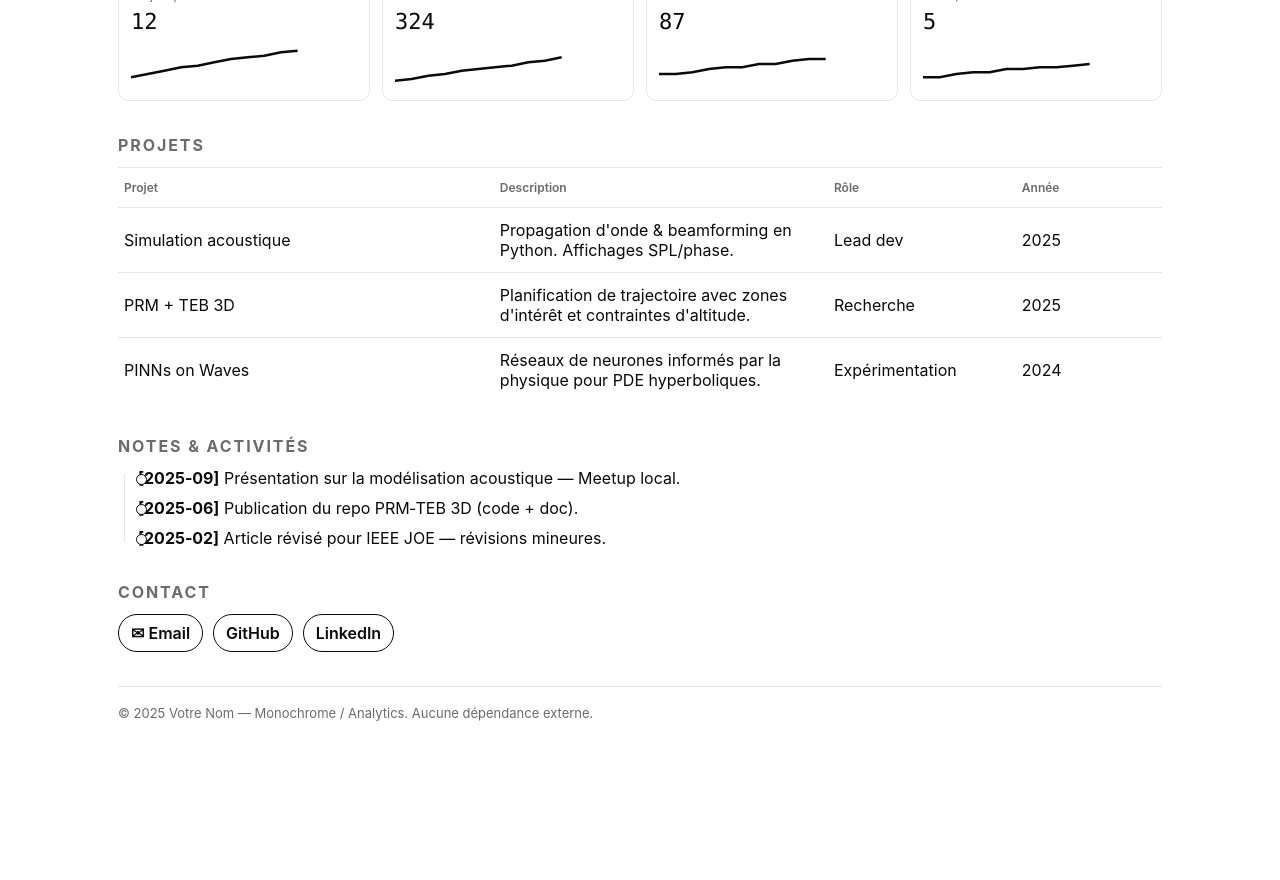
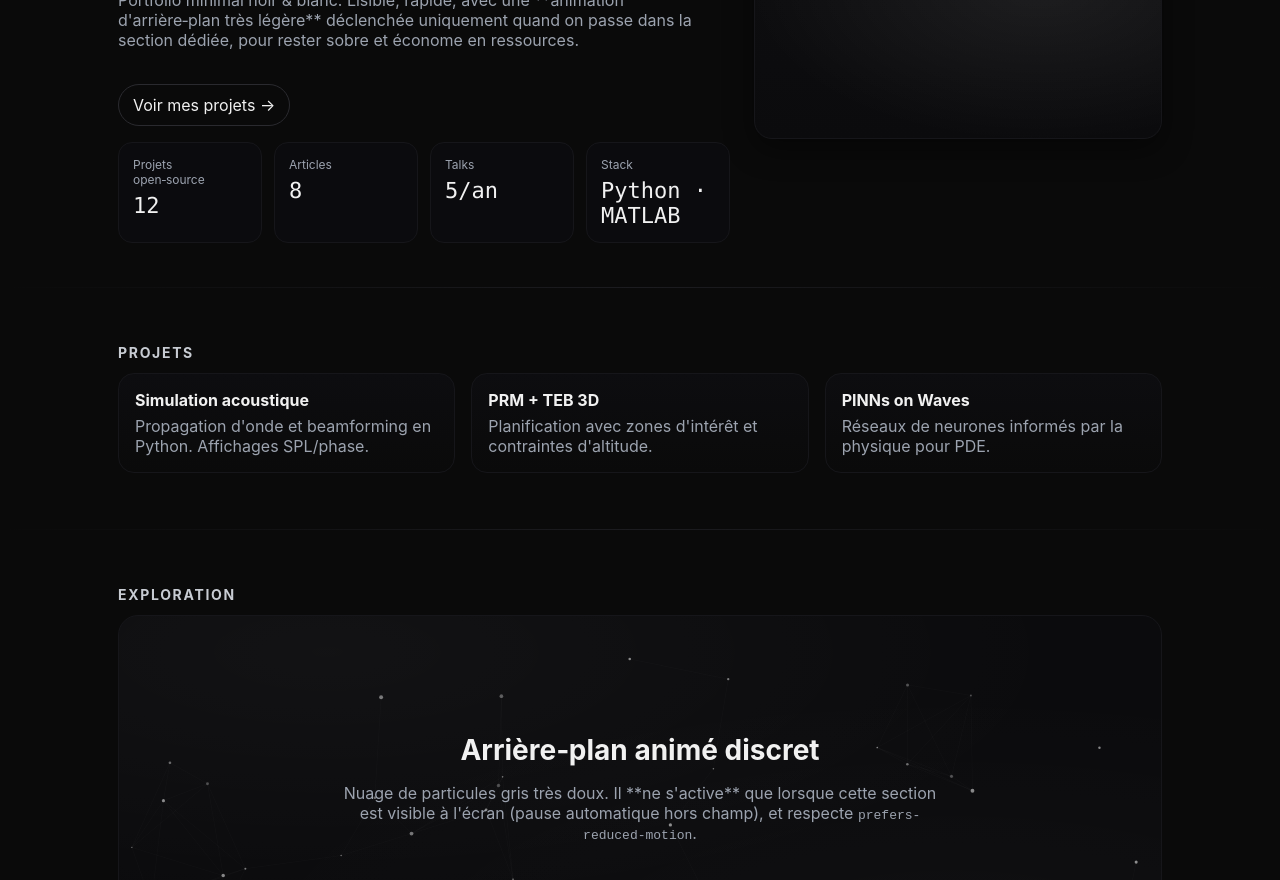
Before and after one commit to antoinbl/antoinbl.github.io, a plain HTML site: page index.html in a window 1280 px wide. Shown: the part 278-1158 px from the top of the page. Before the commit the page ends 1027 px from the top, so only its background shows below. Drawn offline with Linux system fonts and the light colour scheme.

Commit message:
Update index3.html

```diff
--- a/index.html
+++ b/index.html
@@ -4,197 +4,254 @@
   <meta charset="utf-8" />
   <meta name="viewport" content="width=device-width, initial-scale=1" />
   <title>Votre Nom — Portfolio</title>
-  <meta name="description" content="Portfolio minimaliste, style analytics, noir & blanc." />
+  <meta name="description" content="Site minimal noir, texte blanc/gris, avec légère animation d'arrière-plan au scroll." />
   <style>
-    /* ========= Variables & Reset ========= */
     :root{
-      --bg:#ffffff;          /* fond principal */
-      --fg:#0a0a0a;          /* texte principal */
-      --muted:#6b6b6b;       /* texte secondaire */
-      --line:#e6e6e6;        /* traits légers */
-      --accent:#000000;      /* éléments interactifs */
-      --radius:14px;         /* rayons légers */
+      --bg:#0a0a0a;         /* noir profond */
+      --bg-soft:#0e0e10;    /* noir légèrement plus clair */
+      --fg:#f1f1f1;         /* texte principal */
+      --muted:#9ca3af;      /* texte secondaire */
+      --line:#1a1a1d;       /* séparateurs */
+      --accent:#ffffff;     /* détails interactifs, blancs */
+      --radius:18px;
+      --shadow:0 10px 30px rgba(0,0,0,.45);
+      --sans: Inter, system-ui, -apple-system, Segoe UI, Roboto, Helvetica, Arial, sans-serif;
       --mono: ui-monospace, SFMono-Regular, Menlo, Monaco, Consolas, "Liberation Mono", "Courier New", monospace;
-      --sans: Inter, system-ui, -apple-system, Segoe UI, Roboto, Helvetica, Arial, sans-serif;
-    }
-    @media (prefers-color-scheme: dark){
-      :root{ --bg:#0a0a0a; --fg:#f5f5f5; --muted:#a8a8a8; --line:#222; --accent:#fff; }
     }
     *{box-sizing:border-box}
     html,body{margin:0;padding:0;background:var(--bg);color:var(--fg);font-family:var(--sans);}
     a{color:inherit;text-decoration:none}
     img{max-width:100%;display:block}
+    ::selection{background:#ffffff14}
 
-    /* ========= Layout ========= */
+    /* ===== Layout ===== */
     .wrap{max-width:1100px;margin:0 auto;padding:28px}
-    header.site{display:flex;align-items:center;justify-content:space-between;gap:16px;padding:8px 0;border-bottom:1px solid var(--line)}
-    .brand{font-weight:700;letter-spacing:.4px}
-    nav{display:flex;gap:18px}
-    nav a{color:var(--muted)}
-    nav a:hover{color:var(--fg)}
+    .divider{height:1px;background:linear-gradient(90deg,transparent,#1c1c20,transparent);margin:28px 0}
 
-    .grid{display:grid;grid-template-columns:repeat(12,1fr);gap:16px}
-    .card{border:1px solid var(--line);border-radius:var(--radius);padding:18px}
+    /* ===== Nav ===== */
+    .nav{position:sticky;top:0;z-index:20;backdrop-filter:saturate(120%) blur(10px);background:linear-gradient(180deg,#0a0a0acc,#0a0a0a88);border-bottom:1px solid #111}
+    .nav-inner{display:flex;align-items:center;justify-content:space-between;gap:16px;padding:12px 28px}
+    .brand{font-weight:700;letter-spacing:.04em}
+    .links{display:flex;gap:18px}
+    .links a{color:var(--muted)}
+    .links a:hover{color:var(--fg)}
 
-    /* ========= Hero ========= */
-    .hero{margin-top:22px}
-    .hero .title{font-size:clamp(24px,4vw,42px);line-height:1.1;margin:0 0 10px}
-    .hero .lead{color:var(--muted);max-width:60ch}
+    /* ===== Hero ===== */
+    .hero{display:grid;grid-template-columns:1.2fr .8fr;gap:24px;align-items:center;padding:48px 28px 16px}
+    h1{font-size:clamp(28px,5vw,52px);line-height:1.06;margin:0}
+    .lead{color:var(--muted);max-width:60ch;margin-top:10px}
+    .cta{display:inline-flex;align-items:center;gap:10px;border:1px solid #2a2a2f;border-radius:999px;padding:10px 14px;margin-top:18px}
+    .cta:hover{border-color:#3a3a40;transform:translateY(-1px)}
 
-    /* ========= KPI / Analytics Tiles ========= */
-    .kpi{display:grid;grid-template-columns:repeat(4,1fr);gap:12px;margin-top:18px}
-    .kpi .tile{border:1px solid var(--line);border-radius:10px;padding:12px}
+    .panel{background:radial-gradient(120% 120% at 70% 30%,#ffffff12,transparent 60%), linear-gradient(180deg,#0e0e10,#0b0b0d);border:1px solid #16161a;border-radius:var(--radius);box-shadow:var(--shadow);min-height:220px}
+
+    /* ===== KPI strip ===== */
+    .kpis{display:grid;grid-template-columns:repeat(4,1fr);gap:12px;margin-top:16px}
+    .kpi{border:1px solid #16161a;border-radius:14px;padding:14px;background:#0b0b0e}
     .kpi .label{color:var(--muted);font-size:12px}
     .kpi .value{font-family:var(--mono);font-size:22px;margin-top:6px}
-    .spark{height:40px;margin-top:10px}
 
-    /* ========= Sections ========= */
-    section{margin-top:34px}
-    h2{font-size:16px;text-transform:uppercase;letter-spacing:.12em;color:var(--muted);margin:0 0 12px}
+    /* ===== Projects ===== */
+    section{padding:24px 28px}
+    h2{font-size:14px;text-transform:uppercase;letter-spacing:.12em;color:#c8ccd3;margin:0 0 12px}
+    .grid{display:grid;grid-template-columns:repeat(3,1fr);gap:16px}
+    .card{background:linear-gradient(180deg,#0d0d10,#0a0a0a);border:1px solid #16161a;border-radius:16px;padding:16px;transition:transform .15s ease, border-color .15s ease}
+    .card:hover{transform:translateY(-2px);border-color:#2a2a30}
+    .card p{color:var(--muted);margin:6px 0 0}
 
-    /* Projects table look */
-    .table{width:100%;border-collapse:collapse}
-    .table th,.table td{border-top:1px solid var(--line);padding:12px 6px;text-align:left}
-    .table th{font-size:12px;color:var(--muted);font-weight:600}
-    .table tr:hover td{background:rgba(0,0,0,.02)}
-    @media (prefers-color-scheme: dark){
-      .table tr:hover td{background:rgba(255,255,255,.03)}
+    /* ===== Animated section (subtle) ===== */
+    .motion{position:relative;border:1px solid #16161a;border-radius:20px;overflow:hidden;background:#0b0b0d}
+    .motion .overlay{position:absolute;inset:0;background:radial-gradient(120% 120% at 20% 10%,#ffffff08,transparent 60%), radial-gradient(120% 120% at 80% 90%,#ffffff05,transparent 60%);pointer-events:none}
+    canvas#field{display:block;width:100%;height:360px;background:transparent}
+    .motion .content{position:absolute;inset:0;display:grid;place-items:center;text-align:center;padding:24px}
+    .motion h3{margin:0;font-size:clamp(18px,3.4vw,28px)}
+    .motion p{color:var(--muted);max-width:60ch}
+
+    /* ===== Contact ===== */
+    .contact{display:flex;gap:10px;flex-wrap:wrap}
+    .pill{display:inline-flex;align-items:center;gap:8px;border:1px solid #2a2a30;border-radius:999px;padding:10px 14px}
+    .pill:hover{border-color:#3a3a40;transform:translateY(-1px)}
+
+    footer{opacity:.7;border-top:1px solid #111;margin-top:28px;padding:18px 28px;font-size:13px}
+
+    @media (max-width:920px){
+      .hero{grid-template-columns:1fr}
+      .grid{grid-template-columns:1fr}
+      .kpis{grid-template-columns:repeat(2,1fr)}
     }
-
-    /* Timeline minimal */
-    .timeline{position:relative;padding-left:20px}
-    .timeline::before{content:"";position:absolute;left:6px;top:6px;bottom:6px;width:1px;background:var(--line)}
-    .t-item{position:relative;margin:10px 0}
-    .t-item::before{content:"";position:absolute;left:-2px;top:6px;width:9px;height:9px;border:1px solid var(--fg);border-radius:50%;background:var(--bg)}
-
-    /* Contact */
-    .actions{display:flex;gap:10px;flex-wrap:wrap}
-    .btn{display:inline-flex;align-items:center;gap:8px;border:1px solid var(--fg);border-radius:999px;padding:8px 12px;font-weight:600}
-    .btn:hover{transform:translateY(-1px)}
-
-    footer{border-top:1px solid var(--line);margin-top:34px;padding-top:18px;color:var(--muted);font-size:13px}
-
-    @media (max-width:900px){
-      .kpi{grid-template-columns:repeat(2,1fr)}
-    }
-    @media (max-width:640px){
-      .kpi{grid-template-columns:1fr}
+    @media (max-width:520px){
+      .kpis{grid-template-columns:1fr}
     }
   </style>
 </head>
 <body>
-  <div class="wrap">
-    <!-- Top bar -->
-    <header class="site">
+  <!-- Top Nav -->
+  <div class="nav">
+    <div class="nav-inner wrap" style="padding-left:0;padding-right:0">
       <div class="brand">Votre Nom</div>
-      <nav>
-        <a href="#projects">Projets</a>
-        <a href="#notes">Notes</a>
+      <div class="links">
+        <a href="#projets">Projets</a>
+        <a href="#motion">Exploration</a>
         <a href="#contact">Contact</a>
-      </nav>
-    </header>
+      </div>
+    </div>
+  </div>
 
-    <!-- Hero / Intro -->
-    <section class="hero">
-      <h1 class="title">Ingénieur & Chercheur — acoustique · robotique · optimisation</h1>
-      <p class="lead">Site minimaliste orienté <em>analytics</em> : chiffres en un coup d'œil, tableau de projets, timeline compacte. Noir & blanc, sans dépendances externes.</p>
+  <!-- Hero -->
+  <section class="hero wrap">
+    <div>
+      <h1>Ingénieur & Chercheur — <span style="color:#d4d7de">acoustique</span>, <span style="color:#d4d7de">robotique</span>, <span style="color:#d4d7de">optimisation</span></h1>
+      <p class="lead">Portfolio minimal noir & blanc. Lisible, rapide, avec une **animation d'arrière‑plan très légère** déclenchée uniquement quand on passe dans la section dédiée, pour rester sobre et économe en ressources.</p>
+      <a class="cta" href="#projets">Voir mes projets →</a>
+      <div class="kpis">
+        <div class="kpi"><div class="label">Projets open‑source</div><div class="value">12</div></div>
+        <div class="kpi"><div class="label">Articles</div><div class="value">8</div></div>
+        <div class="kpi"><div class="label">Talks</div><div class="value">5/an</div></div>
+        <div class="kpi"><div class="label">Stack</div><div class="value">Python · MATLAB</div></div>
+      </div>
+    </div>
+    <div class="panel" aria-hidden="true"></div>
+  </section>
 
-      <!-- KPI Tiles (modifiable) -->
-      <div class="kpi">
-        <div class="tile">
-          <div class="label">Projets publiés</div>
-          <div class="value">12</div>
-          <svg class="spark" viewBox="0 0 100 24" preserveAspectRatio="none" aria-hidden="true">
-            <polyline fill="none" stroke="currentColor" stroke-width="1.5" points="0,20 10,18 20,16 30,14 40,13 50,11 60,9 70,8 80,7 90,5 100,4"/>
-          </svg>
+  <div class="divider"></div>
+
+  <!-- Projects -->
+  <section id="projets" class="wrap">
+    <h2>Projets</h2>
+    <div class="grid">
+      <a class="card" href="#" target="_blank" rel="noopener">
+        <strong>Simulation acoustique</strong>
+        <p>Propagation d'onde et beamforming en Python. Affichages SPL/phase.</p>
+      </a>
+      <a class="card" href="#" target="_blank" rel="noopener">
+        <strong>PRM + TEB 3D</strong>
+        <p>Planification avec zones d'intérêt et contraintes d'altitude.</p>
+      </a>
+      <a class="card" href="#" target="_blank" rel="noopener">
+        <strong>PINNs on Waves</strong>
+        <p>Réseaux de neurones informés par la physique pour PDE.</p>
+      </a>
     </div>
-        <div class="tile">
-          <div class="label">Citations</div>
-          <div class="value">324</div>
-          <svg class="spark" viewBox="0 0 100 24" preserveAspectRatio="none">
-            <polyline fill="none" stroke="currentColor" stroke-width="1.5" points="0,22 10,21 20,19 30,18 40,16 50,15 60,14 70,13 80,11 90,10 100,8"/>
-          </svg>
+  </section>
+
+  <div class="divider"></div>
+
+  <!-- Motion Section with subtle animated background -->
+  <section id="motion" class="wrap">
+    <h2>Exploration</h2>
+    <div class="motion">
+      <canvas id="field" aria-hidden="true"></canvas>
+      <div class="overlay" aria-hidden="true"></div>
+      <div class="content">
+        <div>
+          <h3>Arrière‑plan animé discret</h3>
+          <p>Nuage de particules gris très doux. Il **ne s'active** que lorsque cette section est visible à l'écran (pause automatique hors champ), et respecte <code>prefers-reduced-motion</code>.</p>
         </div>
-        <div class="tile">
-          <div class="label">Stars GitHub</div>
-          <div class="value">87</div>
-          <svg class="spark" viewBox="0 0 100 24" preserveAspectRatio="none">
-            <polyline fill="none" stroke="currentColor" stroke-width="1.5" points="0,18 10,18 20,17 30,15 40,14 50,14 60,12 70,12 80,10 90,9 100,9"/>
-          </svg>
-        </div>
-        <div class="tile">
-          <div class="label">Talks / an</div>
-          <div class="value">5</div>
-          <svg class="spark" viewBox="0 0 100 24" preserveAspectRatio="none">
-            <polyline fill="none" stroke="currentColor" stroke-width="1.5" points="0,20 10,20 20,18 30,17 40,17 50,15 60,15 70,14 80,14 90,13 100,12"/>
-          </svg>
       </div>
     </div>
   </section>
 
-    <!-- Projects as table -->
-    <section id="projects">
-      <h2>Projets</h2>
-      <table class="table">
-        <thead>
-          <tr>
-            <th style="width:36%">Projet</th>
-            <th>Description</th>
-            <th style="width:18%">Rôle</th>
-            <th style="width:14%">Année</th>
-          </tr>
-        </thead>
-        <tbody>
-          <tr>
-            <td><a href="#">Simulation acoustique</a></td>
-            <td>Propagation d'onde & beamforming en Python. Affichages SPL/phase.</td>
-            <td>Lead dev</td>
-            <td>2025</td>
-          </tr>
-          <tr>
-            <td><a href="#">PRM + TEB 3D</a></td>
-            <td>Planification de trajectoire avec zones d'intérêt et contraintes d'altitude.</td>
-            <td>Recherche</td>
-            <td>2025</td>
-          </tr>
-          <tr>
-            <td><a href="#">PINNs on Waves</a></td>
-            <td>Réseaux de neurones informés par la physique pour PDE hyperboliques.</td>
-            <td>Expérimentation</td>
-            <td>2024</td>
-          </tr>
-        </tbody>
-      </table>
-    </section>
-
-    <!-- Compact timeline -->
-    <section id="notes">
-      <h2>Notes & activités</h2>
-      <div class="timeline">
-        <div class="t-item"><strong>[2025‑09]</strong> Présentation sur la modélisation acoustique — Meetup local.</div>
-        <div class="t-item"><strong>[2025‑06]</strong> Publication du repo PRM‑TEB 3D (code + doc).</div>
-        <div class="t-item"><strong>[2025‑02]</strong> Article révisé pour IEEE JOE — révisions mineures.</div>
-      </div>
-    </section>
+  <div class="divider"></div>
 
   <!-- Contact -->
-    <section id="contact">
+  <section id="contact" class="wrap">
     <h2>Contact</h2>
-      <div class="actions">
-        <a class="btn" href="mailto:votre.email@example.com">✉︎ Email</a>
-        <a class="btn" href="https://github.com/votre-utilisateur" target="_blank">GitHub</a>
-        <a class="btn" href="https://www.linkedin.com/in/votre-profil" target="_blank">LinkedIn</a>
+    <div class="contact">
+      <a class="pill" href="mailto:votre.email@example.com">✉︎ Email</a>
+      <a class="pill" href="https://github.com/votre-utilisateur" target="_blank">GitHub</a>
+      <a class="pill" href="https://www.linkedin.com/in/votre-profil" target="_blank">LinkedIn</a>
     </div>
   </section>
 
   <footer>
-      © <span id="year"></span> Votre Nom — Monochrome / Analytics. Aucune dépendance externe.
+    © <span id="year"></span> Votre Nom — Noir minimal. Aucune dépendance externe.
   </footer>
-  </div>
 
   <script>
-    // Année automatique
+    // Année dynamique
     document.getElementById('year').textContent = new Date().getFullYear();
+
+    // ===== Canvas particle field (subtle) =====
+    (function(){
+      const prefersReduced = window.matchMedia('(prefers-reduced-motion: reduce)').matches;
+      const canvas = document.getElementById('field');
+      const ctx = canvas.getContext('2d');
+      let width, height, particles = [], running = false, rafId = null;
+
+      function resize(){
+        const dpr = Math.min(window.devicePixelRatio || 1, 2);
+        const rect = canvas.getBoundingClientRect();
+        width = Math.floor(rect.width * dpr);
+        height = Math.floor(rect.height * dpr);
+        canvas.width = width; canvas.height = height;
+        ctx.setTransform(dpr,0,0,dpr,0,0); // scale drawing for crispness
+      }
+
+      function init(){
+        particles = [];
+        const count = Math.max(40, Math.floor((canvas.clientWidth * canvas.clientHeight)/12000));
+        for(let i=0;i<count;i++){
+          particles.push({
+            x: Math.random()*canvas.clientWidth,
+            y: Math.random()*canvas.clientHeight,
+            vx: (Math.random()-0.5)*0.2,
+            vy: (Math.random()-0.5)*0.2,
+            r: Math.random()*1.4 + 0.6,
+            a: 0.25 + Math.random()*0.3
+          });
+        }
+      }
+
+      function step(){
+        ctx.clearRect(0,0,canvas.clientWidth,canvas.clientHeight);
+        ctx.fillStyle = '#ffffff';
+        ctx.globalAlpha = 0.9;
+        for(const p of particles){
+          // drift
+          p.x += p.vx; p.y += p.vy;
+          if(p.x < -10) p.x = canvas.clientWidth+10; if(p.x > canvas.clientWidth+10) p.x = -10;
+          if(p.y < -10) p.y = canvas.clientHeight+10; if(p.y > canvas.clientHeight+10) p.y = -10;
+          // draw point
+          ctx.globalAlpha = p.a;
+          ctx.beginPath();
+          ctx.arc(p.x, p.y, p.r, 0, Math.PI*2);
+          ctx.fill();
+        }
+        // subtle connections
+        ctx.strokeStyle = '#ffffff';
+        ctx.lineWidth = 0.6;
+        ctx.globalAlpha = 0.04;
+        for(let i=0;i<particles.length;i++){
+          for(let j=i+1;j<particles.length;j++){
+            const a = particles[i], b = particles[j];
+            const dx = a.x-b.x, dy = a.y-b.y, d2 = dx*dx+dy*dy;
+            if(d2 < 110*110){
+              ctx.beginPath(); ctx.moveTo(a.x,a.y); ctx.lineTo(b.x,b.y); ctx.stroke();
+            }
+          }
+        }
+        if(running) rafId = requestAnimationFrame(step);
+      }
+
+      function start(){ if(running||prefersReduced) return; running = true; step(); }
+      function stop(){ running = false; if(rafId) cancelAnimationFrame(rafId); }
+
+      // Init sizes & particles
+      const ro = new ResizeObserver(()=>{ resize(); init(); if(running) { stop(); start(); } });
+      ro.observe(canvas);
+
+      // Start/stop on section visibility
+      const section = document.getElementById('motion');
+      const io = new IntersectionObserver(entries=>{
+        entries.forEach(e=>{ e.isIntersecting ? start() : stop(); });
+      }, {threshold: 0.2});
+      io.observe(section);
+
+      // Initialize once
+      resize(); init();
+      // Pause if reduced motion preferred
+      if(prefersReduced) stop();
+    })();
   </script>
 </body>
 </html>
```
Lines whose indentation alone changed are shown as unchanged.
